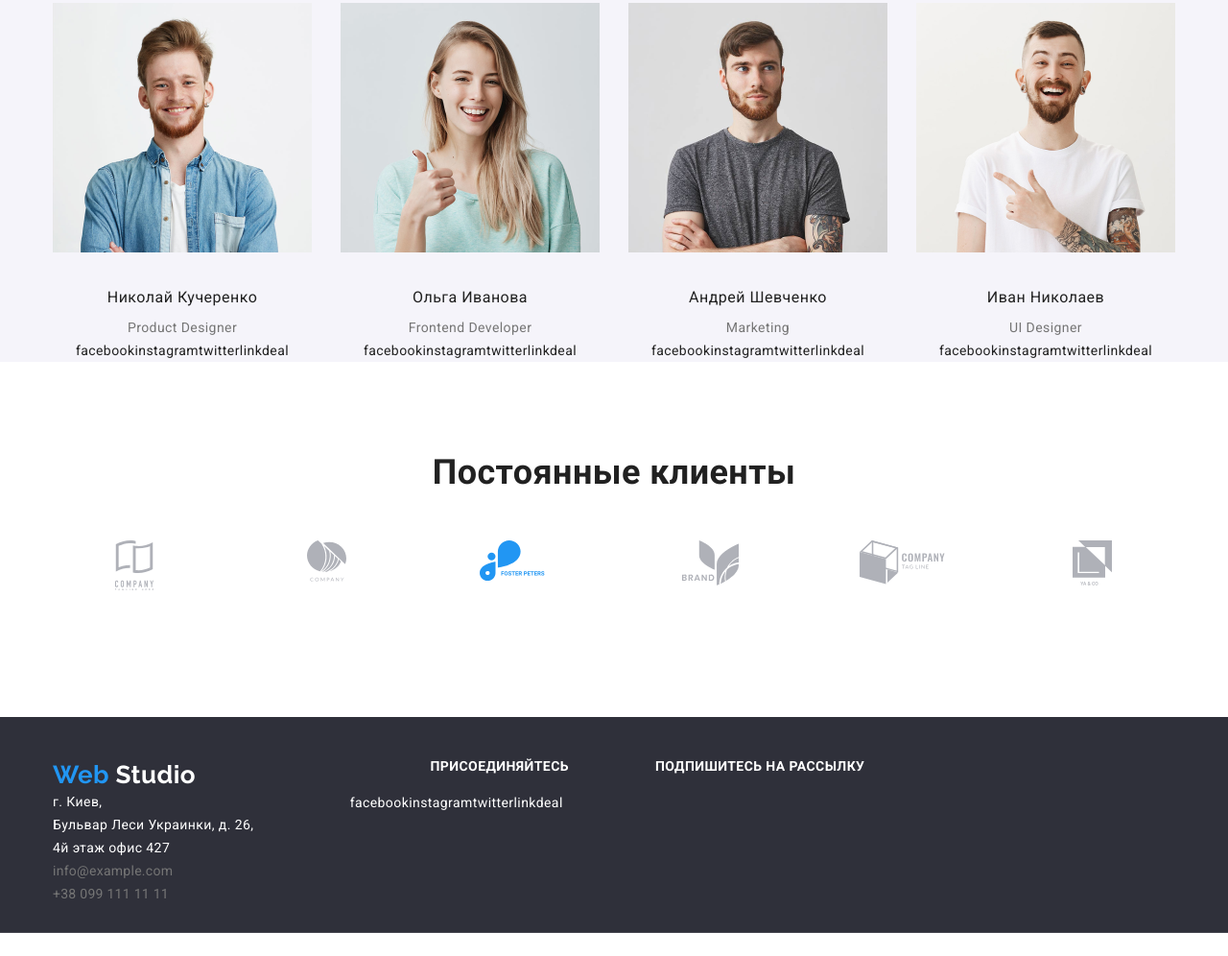
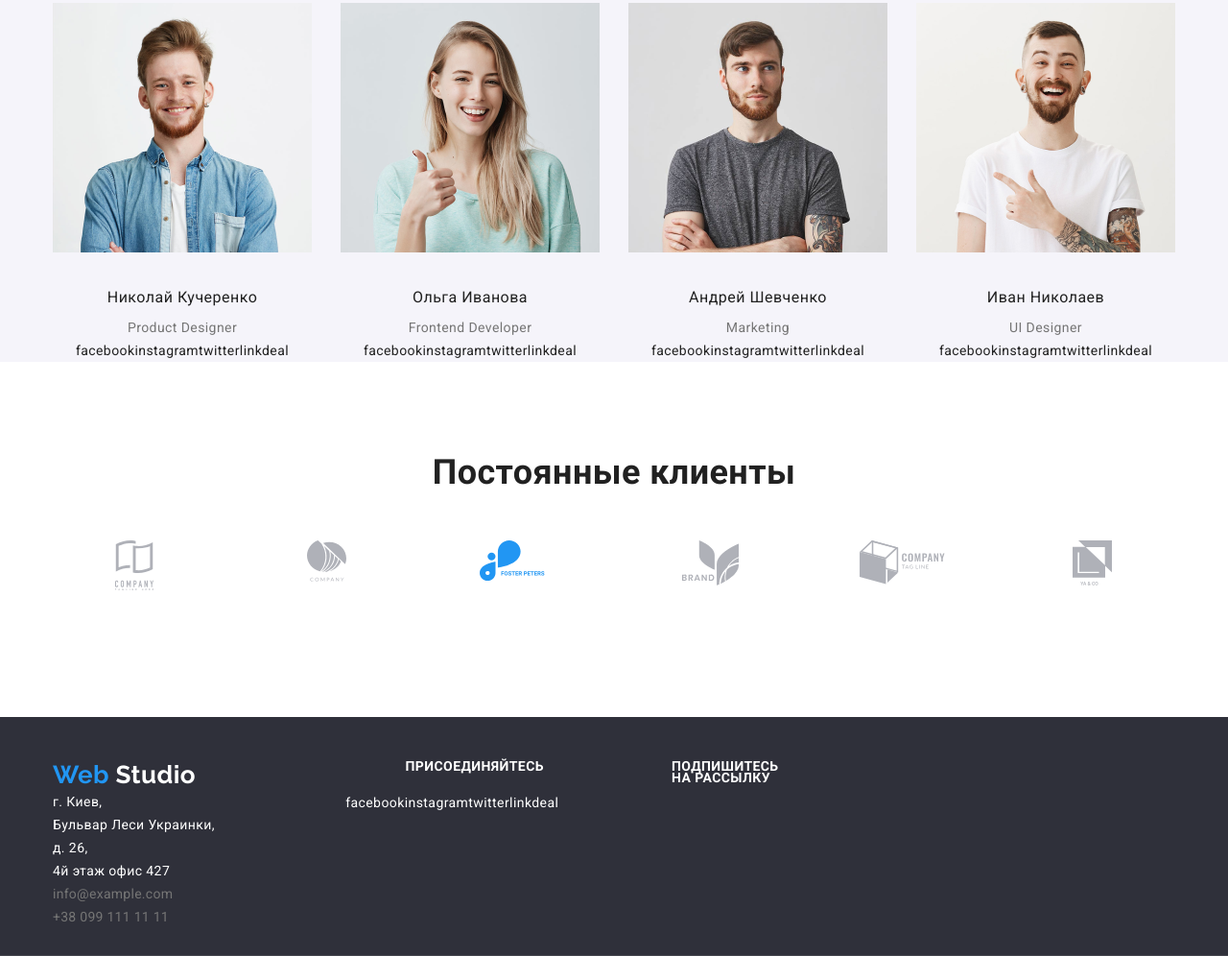
Before and after one commit to YurikStefniuk/goit-markup-hw-03, a plain HTML site: page index.html in a window 1280 px wide. Shown: the part 1610-2606 px from the top of the page at 96% size. Before the commit the page ends 2582 px from the top, so only its background shows below. Drawn offline with Linux system fonts and the light colour scheme.

Commit message:
last with calc

```diff
--- a/css/main.css
+++ b/css/main.css
@@ -268,6 +268,7 @@ a {
 }
 .footer-addres {
   justify-content: flex-start;
+  width: calc((100% - 60px) / 4);
 }
 .footer-link {
   color: var(--text-color);
@@ -335,4 +336,9 @@ a {
 }
 .join-div {
   justify-content: center;
+  width: calc((100% - 60px) / 4);
 }
+.share-input {
+  width: calc((100% - 60px) / 2);
+  display: flex;
+}
--- a/index.html
+++ b/index.html
@@ -268,7 +268,7 @@
           </ul>
         </div>
         <div>
-          <p class="footer-text">Подпишитесь на рассылку</p>
+          <p class="footer-text share-input">Подпишитесь на рассылку</p>
         </div>
       </div>
     </footer>
```
